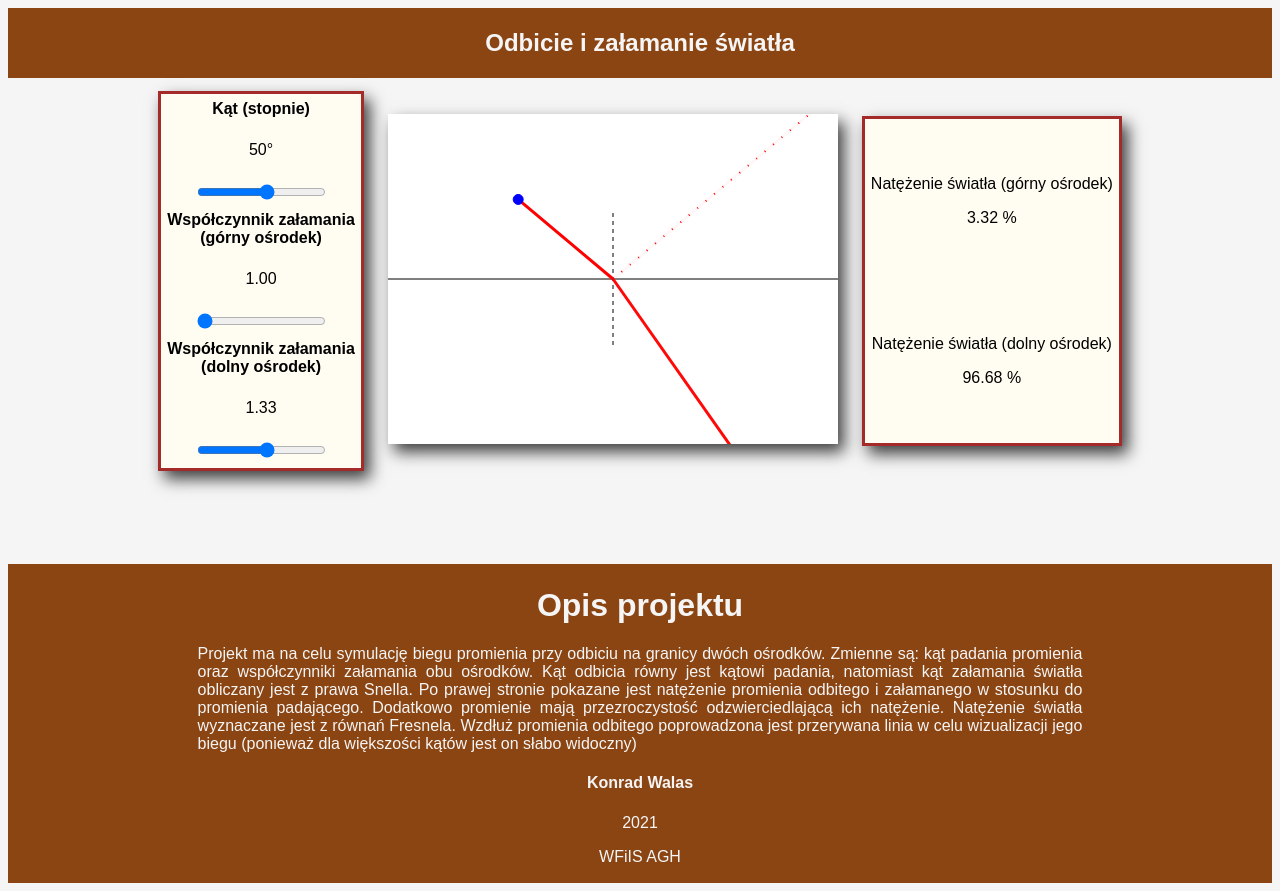
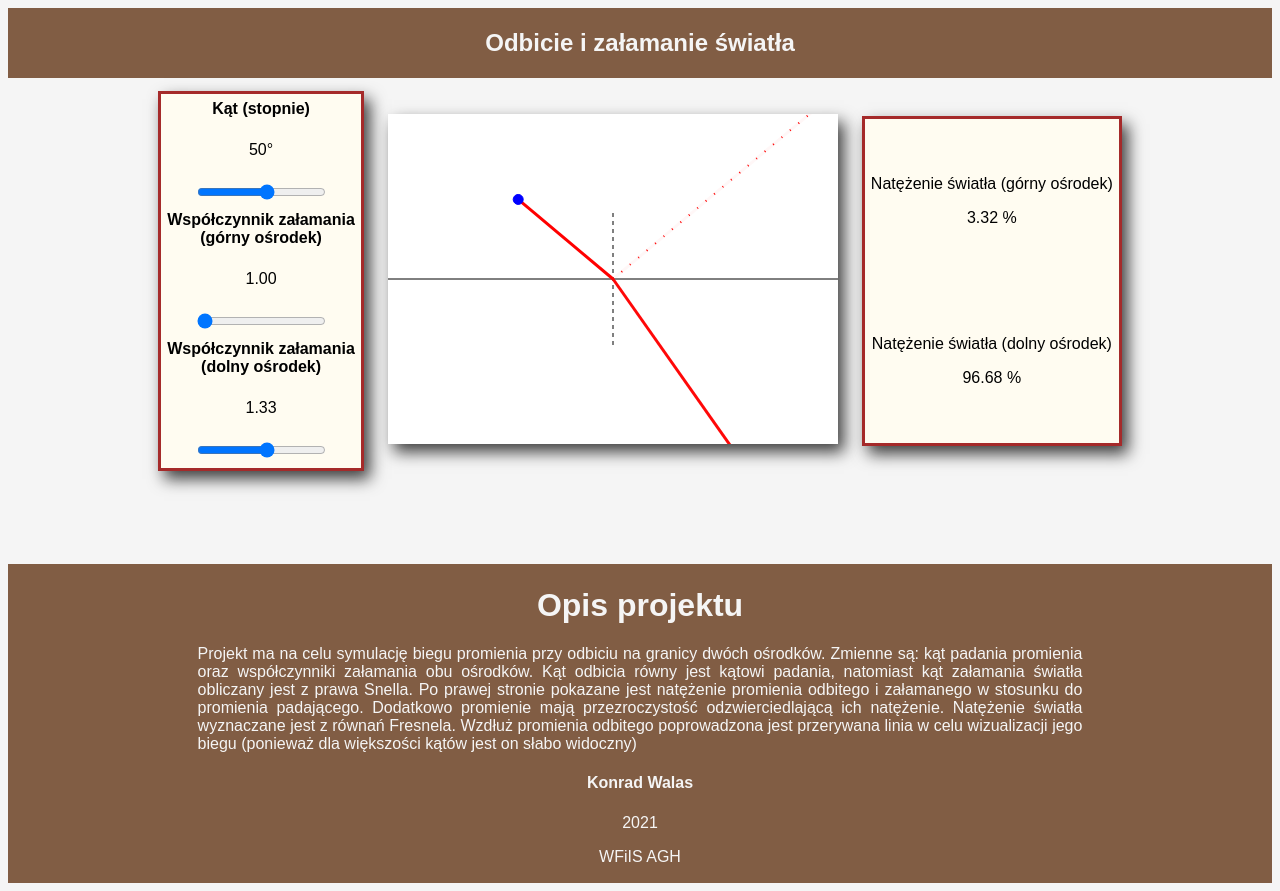
Before and after one commit to kerdamon-university-tasks/Projekt-1, a plain HTML site: page index.html in a window 1280 px wide. Drawn offline with Linux system fonts and the light colour scheme.

Commit message:
Change colors

```diff
--- a/style.css
+++ b/style.css
@@ -38,7 +38,7 @@ header {
     padding: 1px 0 1px 0;
     text-align: center;
     color: whitesmoke;
-    background-color: saddlebrown;
+    background-color: rgb(129, 93, 68);
 }
 
 #intensity {
@@ -57,7 +57,7 @@ footer{
     padding: 1px 0 1px 0;
     text-align: center;
     color: whitesmoke;
-    background-color: saddlebrown;
+    background-color: rgb(129, 93, 68);
 
 }
 
```
